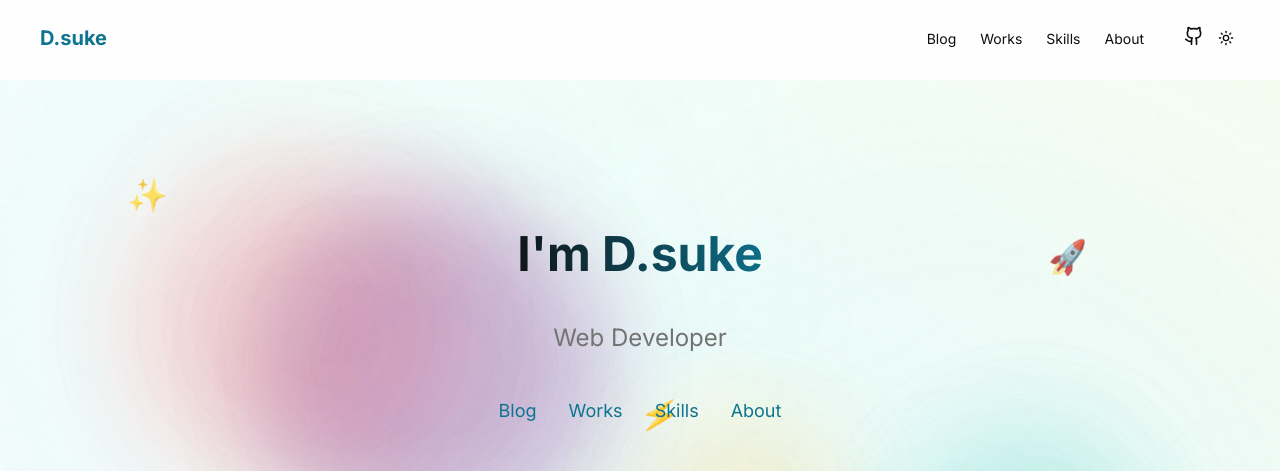
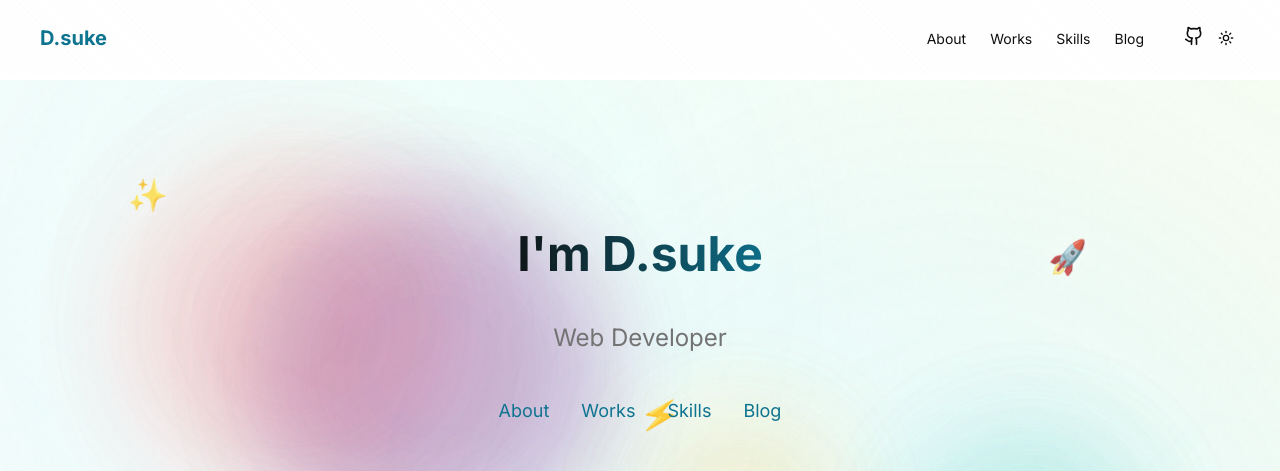
Before and after one commit to D-suke0614/d.suke.dev, a Next.js app: page / in a window 1280 px wide. Shown: the top 471 px of the page. Built offline with nearby package versions, Linux system fonts and the light colour scheme.

Commit message:
feat: 項目の並び順の変更

```diff
--- a/src/app/components/header/Header.tsx
+++ b/src/app/components/header/Header.tsx
@@ -32,8 +32,8 @@ export default function Header() {
             D.suke
           </Link>
           <div className={styles.links}>
-            <Link href="/blog" className={styles.link}>
-              Blog
+            <Link href="/about" className={styles.link}>
+              About
             </Link>
             <Link href="/works" className={styles.link}>
               Works
@@ -41,8 +41,8 @@ export default function Header() {
             <Link href="/skills" className={styles.link}>
               Skills
             </Link>
-            <Link href="/about" className={styles.link}>
-              About
+            <Link href="/blog" className={styles.link}>
+              Blog
             </Link>
             <div className={styles.actions}>
               <Link
--- a/src/app/page.tsx
+++ b/src/app/page.tsx
@@ -8,8 +8,8 @@ export default function Home() {
         <h1 className={styles.title}>I&apos;m D.suke</h1>
         <p className={styles.subtitle}>Web Developer</p>
         <div className={styles.navigation}>
-          <Link href="/blog" className={styles.navLink}>
-            Blog
+          <Link href="/about" className={styles.navLink}>
+            About
           </Link>
           <Link href="/works" className={styles.navLink}>
             Works
@@ -17,8 +17,8 @@ export default function Home() {
           <Link href="/skills" className={styles.navLink}>
             Skills
           </Link>
-          <Link href="/about" className={styles.navLink}>
-            About
+          <Link href="/blog" className={styles.navLink}>
+            Blog
           </Link>
         </div>
       </div>
```
